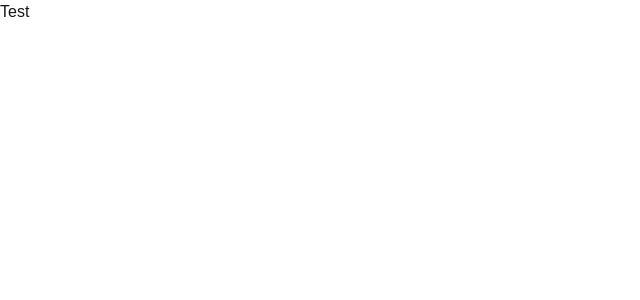
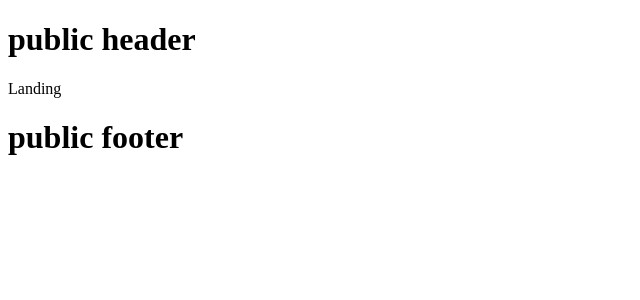
Before and after one commit to arefsalarieh/nextjs-14, a Next.js app: page / in a window 1280 px wide. Shown: the top 300 px of the page, without its empty margins (0-640 px from the left). Built offline with nearby package versions, Linux system fonts and the light colour scheme.

Commit message:
pro layout finish

```diff
--- /dev/null
+++ b/src/app/(publicPages)/layout.js
@@ -0,0 +1,15 @@
+export default function RootLayout({ children }) {
+    return (
+      <html lang="en">
+        <body
+
+        >
+            <h1>public header</h1>
+          {children}
+          <h1>public footer</h1>
+
+        </body>
+      </html>
+    );
+
+}
--- /dev/null
+++ b/src/app/(publicPages)/page.jsx
@@ -0,0 +1,9 @@
+import React from 'react'
+
+const Landing = () => {
+  return (
+    <div>Landing</div>
+  )
+}
+
+export default Landing
--- a/src/app/layout.js
+++ /dev/null
@@ -1,30 +0,0 @@
-import localFont from "next/font/local";
-import "./globals.css";
-
-const geistSans = localFont({
-  src: "./fonts/GeistVF.woff",
-  variable: "--font-geist-sans",
-  weight: "100 900",
-});
-const geistMono = localFont({
-  src: "./fonts/GeistMonoVF.woff",
-  variable: "--font-geist-mono",
-  weight: "100 900",
-});
-
-export const metadata = {
-  title: "Create Next App",
-  description: "Generated by create next app",
-};
-
-export default function RootLayout({ children }) {
-  return (
-    <html lang="en">
-      <body
-        className={`${geistSans.variable} ${geistMono.variable} antialiased`}
-      >
-        {children}
-      </body>
-    </html>
-  );
-}
--- a/src/app/page.js
+++ /dev/null
@@ -1,10 +0,0 @@
-import Test from "@/components/test";
-import Image from "next/image";
-
-export default function Home() {
-  return (
-    <div className="grid grid-rows-[20px_1fr_20px] items-center justify-items-center min-h-screen p-8 pb-20 gap-16 sm:p-20 font-[family-name:var(--font-geist-sans)]">
-      <Test/>
-    </div>
-  );
-}
```
Also changed, not shown: src/app/(privatePages)/dashboard/page.jsx (added, +9 -0 lines), src/app/(privatePages)/layout.js (added, +16 -0 lines), src/app/(publicPages)/courses/page.jsx (added, +9 -0 lines), src/app/not-found.jsx (deleted, +0 -9 lines).
